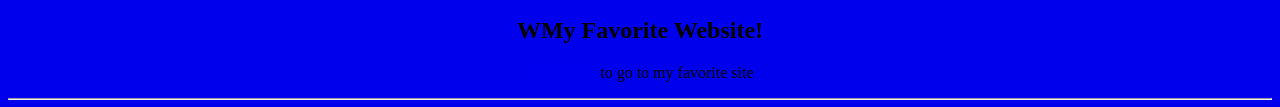
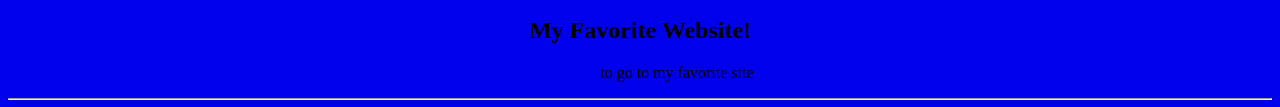
Before and after one commit to jvgm12/jvgm12.github.io, a plain HTML site: page Index.html in a window 1280 px wide. Shown: the part 489-596 px from the top of the page. Drawn offline with Linux system fonts and the light colour scheme.

Commit message:
Update Index.html

```diff
--- a/Index.html
+++ b/Index.html
@@ -5,6 +5,6 @@
 <body bgcolor = "LightRed">
   <p> Hello! I am a sophomore at the University of Texas at Austin. I am majoring in Finance and hope to be an investment banker or financial advisor. Fun fact, I am from Brazil and can speak three languages. I like watching sports, going on the lake, and listening to music! <br /><br /></p>
   </body>
-<h2 style="text-align: center;">WMy Favorite Website!</h2>
+<h2 style="text-align: center;">My Favorite Website!</h2>
 <p style="text-align: center;"><a href="hhttps://www.espn.com/">Click Here</a> to go to my favorite site</p>
 <hr />
```
